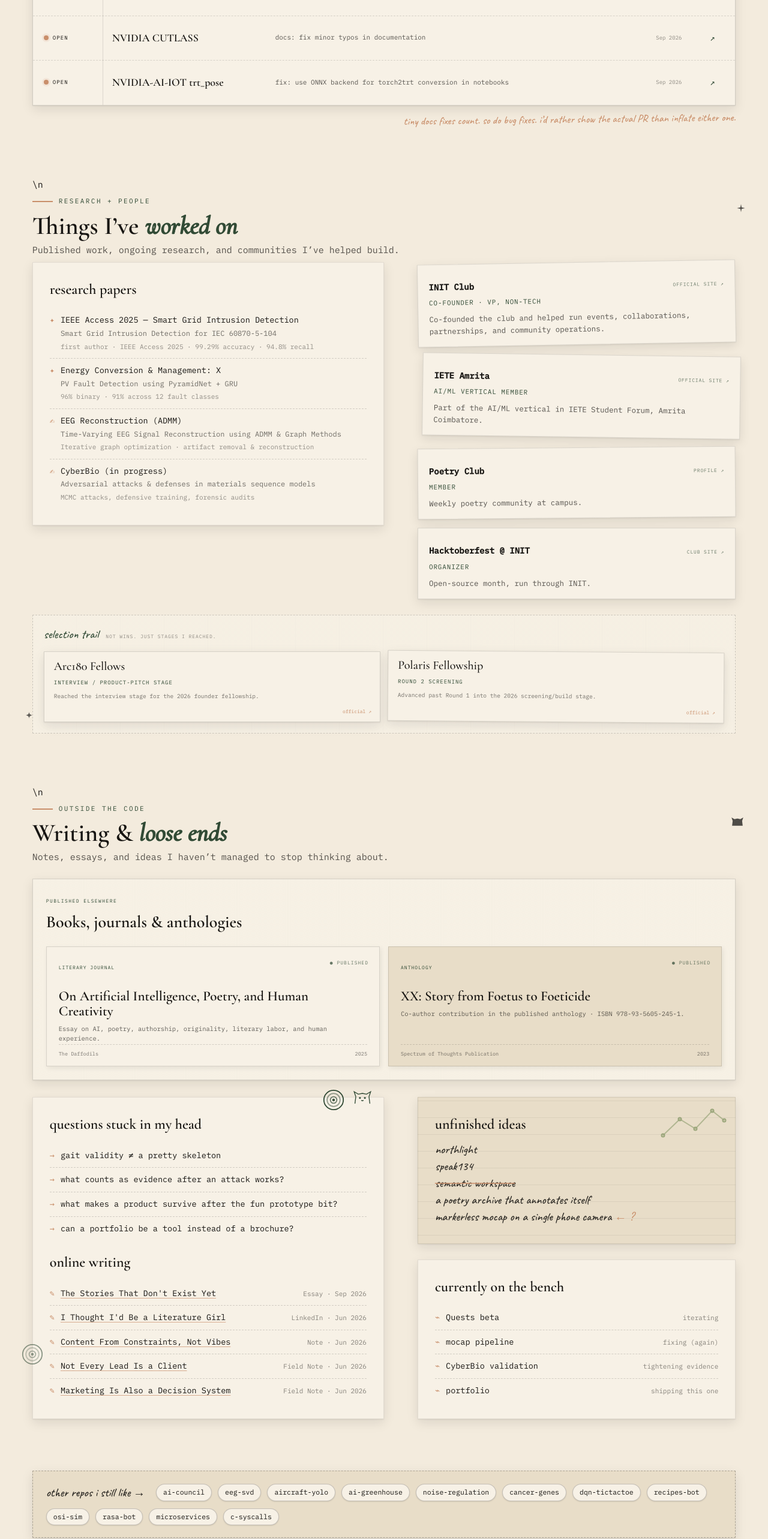
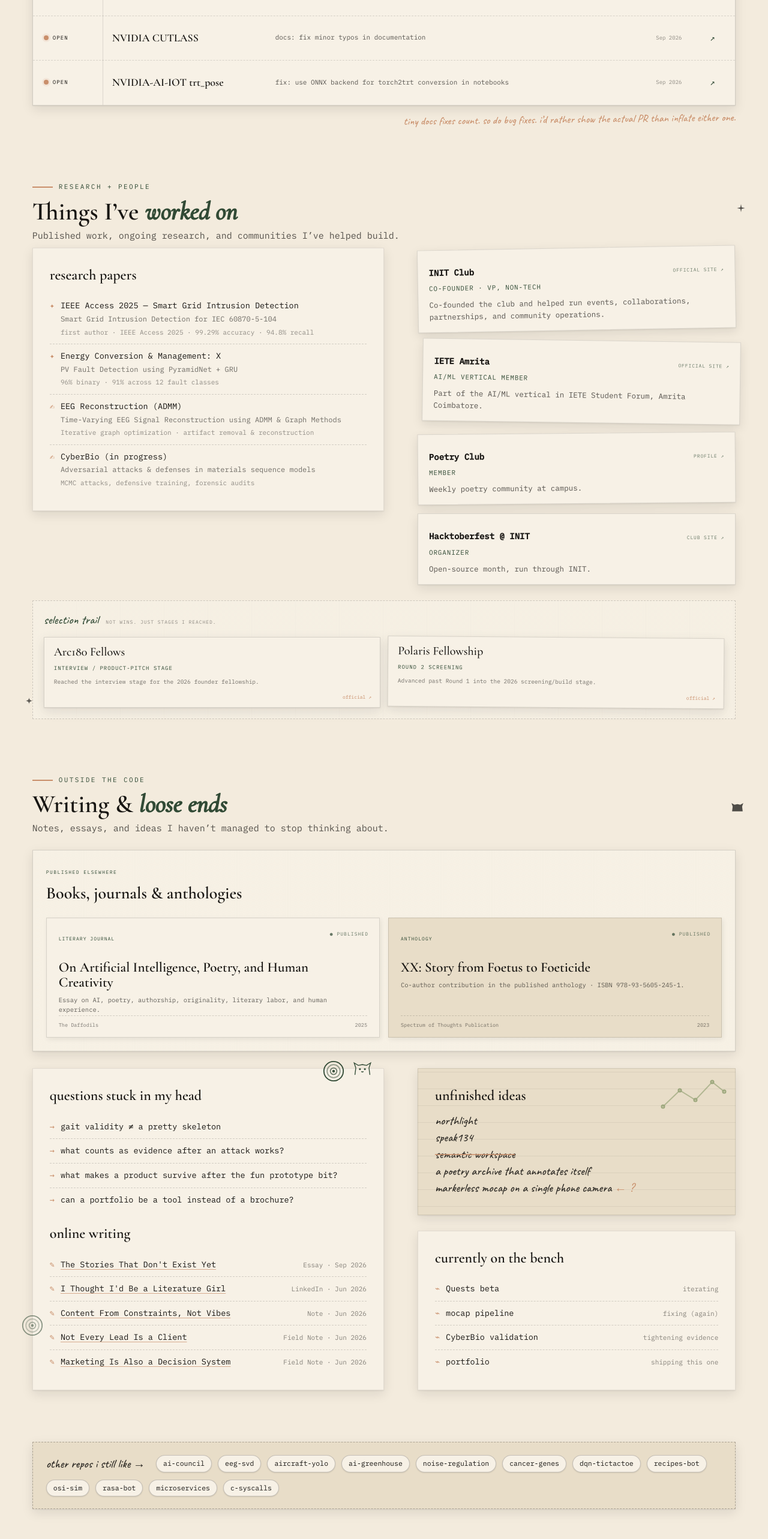
Before and after one commit to Mrudula-itsjuzme/portfolio-site, a React (Vite) app: page / in a window 1280 px wide. Shown: the part 6427-8993 px from the top of the page at 60% size. Built offline with nearby package versions, Linux system fonts and the light colour scheme.

Commit message:
fix: remove escaped newlines from JSX

```diff
--- a/src/components/lab/LabPage.jsx
+++ b/src/components/lab/LabPage.jsx
@@ -891,7 +891,8 @@ export default function LabPage() {
           </section>
 
           {/* ---------------- research + community ---------------- */}
-          <section className="lab-section section-has-doodles" id="research" aria-label="research and community">\n            <div className="section-doodle-pair research-doodles" aria-hidden="true"><StarDoodle size={18} /><Sparkle size={13} /></div>
+          <section className="lab-section section-has-doodles" id="research" aria-label="research and community">
+            <div className="section-doodle-pair research-doodles" aria-hidden="true"><StarDoodle size={18} /><Sparkle size={13} /></div>
             <SectionHead
               kicker="research + people"
               title="Things I’ve"
@@ -960,7 +961,8 @@ export default function LabPage() {
           </section>
 
           {/* ---------------- words + experiments ---------------- */}
-          <section className="lab-section section-has-doodles" id="words" aria-label="writing and experiments">\n            <div className="section-doodle-pair words-doodles" aria-hidden="true"><CatDoodle size={30} /><VinylDoodle /></div>
+          <section className="lab-section section-has-doodles" id="words" aria-label="writing and experiments">
+            <div className="section-doodle-pair words-doodles" aria-hidden="true"><CatDoodle size={30} /><VinylDoodle /></div>
             <SectionHead
               kicker="outside the code"
               title="Writing &"
```
